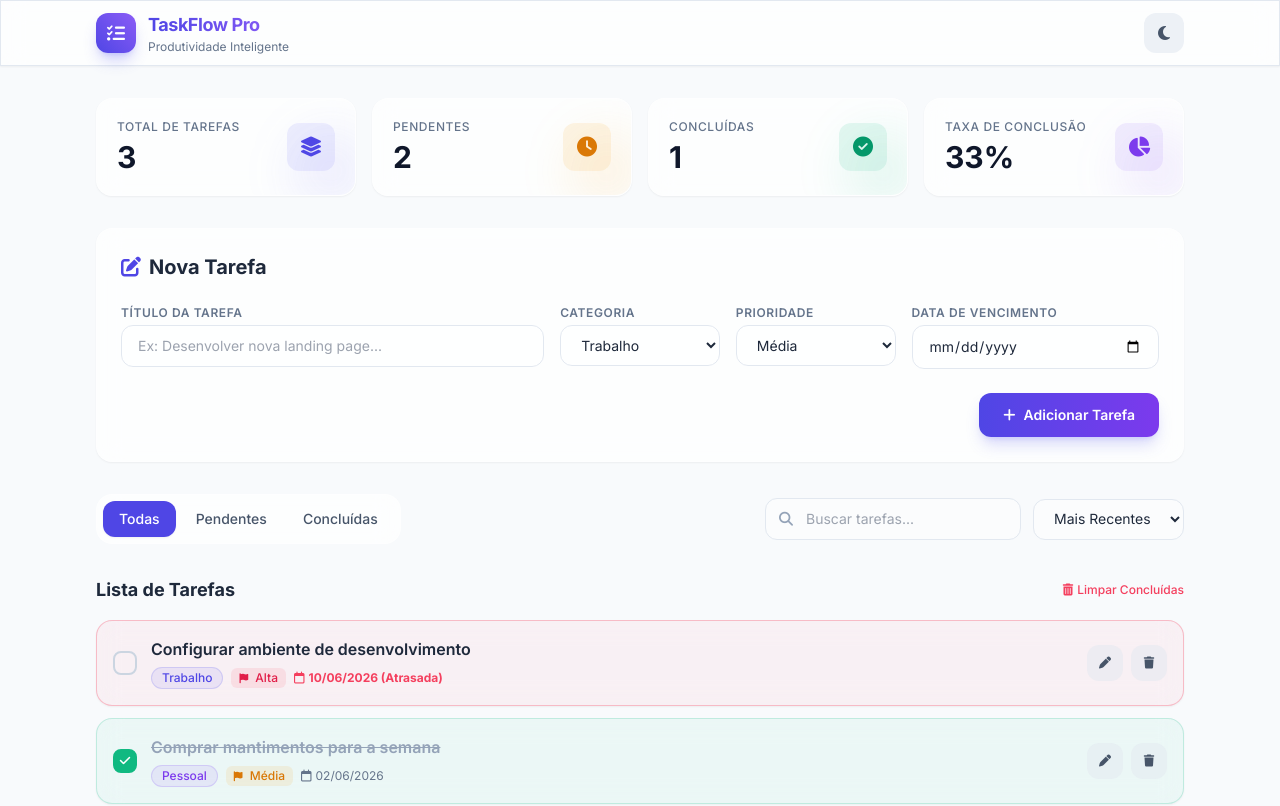
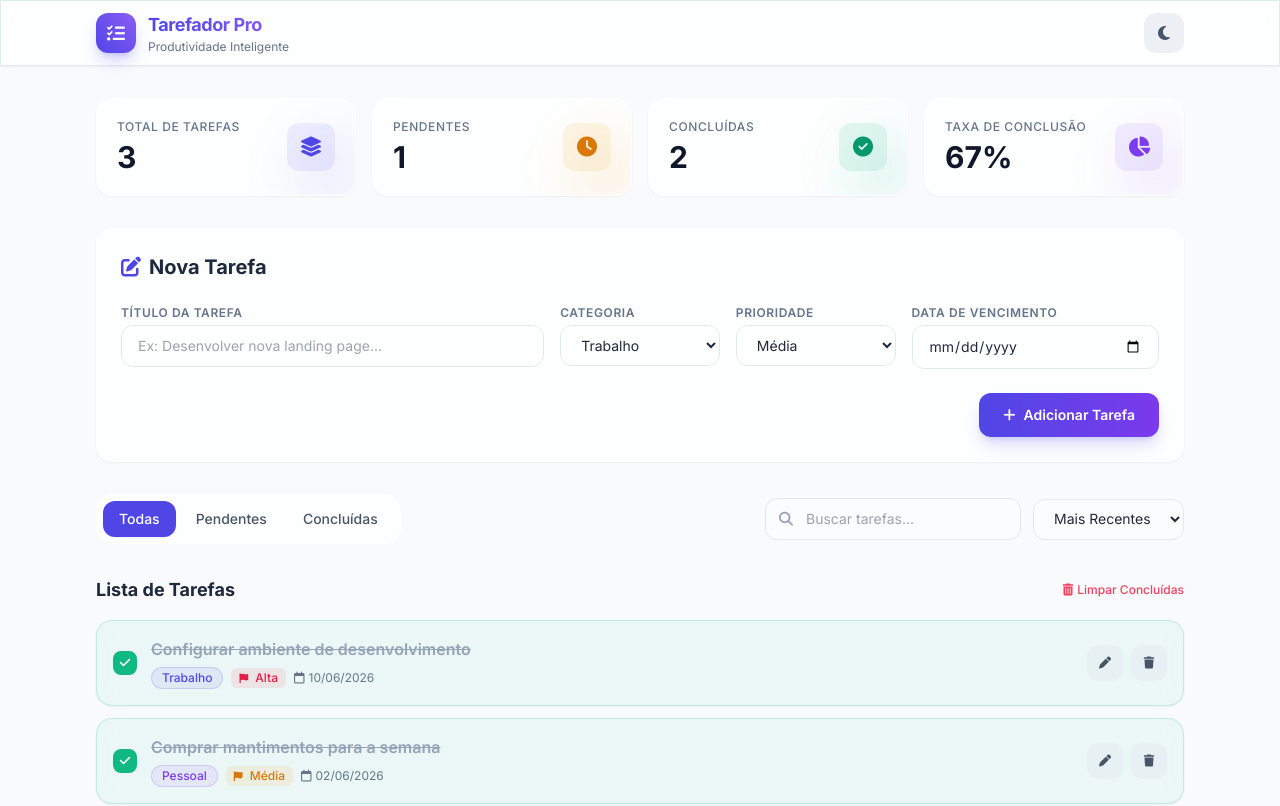
Before and after one commit to Ruan-levi/stackblitz-starters-uxnk61pu, a website: page index.html in a window 1280 px wide. Shown: the top 806 px of the page. Drawn offline with nearby package versions, Linux system fonts and the light colour scheme.

Commit message:
Mudança de Nome

```diff
--- a/index.html
+++ b/index.html
@@ -84,7 +84,7 @@
             <h1
               class="font-bold text-lg tracking-tight bg-gradient-to-r from-indigo-600 to-violet-500 bg-clip-text text-transparent"
             >
-              TaskFlow Pro
+              Tarefador Pro
             </h1>
             <p class="text-xs text-slate-500 dark:text-slate-400">
               Produtividade Inteligente
@@ -437,7 +437,7 @@
           category: 'Trabalho',
           priority: 'Alta',
           dueDate: '2026-06-10',
-          completed: false,
+          completed: true,
           createdAt: new Date().toISOString(),
         },
         {
```
